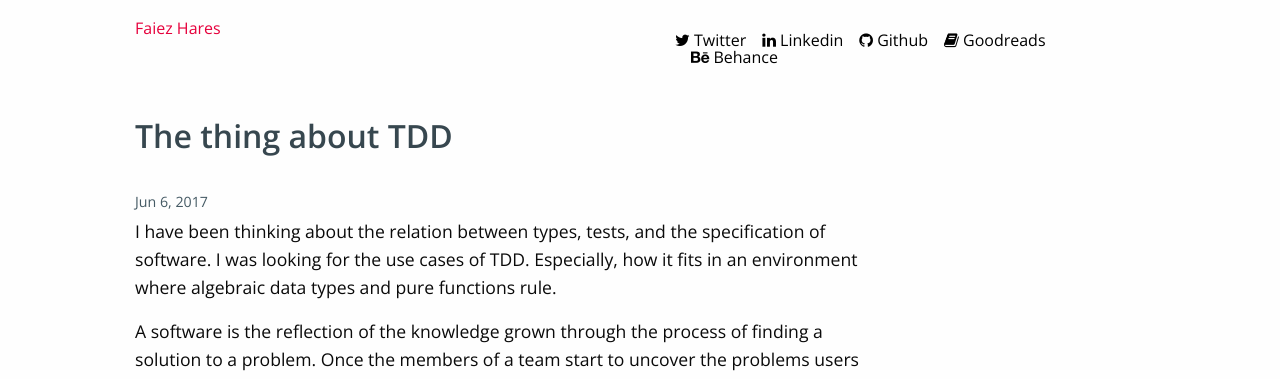
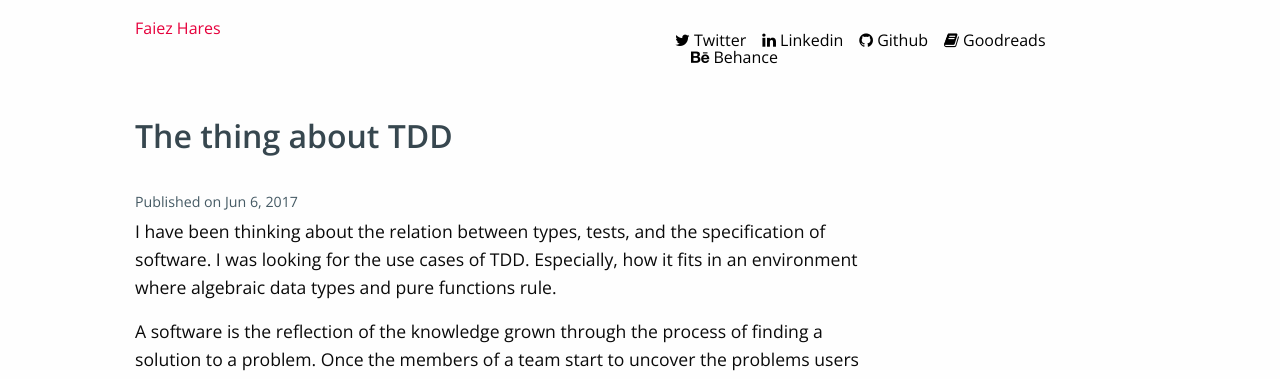
Before and after one commit to haresfaiez/haresfaiez.github.io, a Jekyll site: the page built from _posts/2017-06-06-The-thing-about-TDD.md, in a window 1280 px wide. Shown: the top 379 px of the page. Built offline with Jekyll 4.4.1, drawn with Linux system fonts in a browser that asks for light colours; comment, search, counter and statistics services are not loaded.

Commit message:
Describe the publication date for the post page

```diff
--- a/_includes/post.html
+++ b/_includes/post.html
@@ -2,10 +2,13 @@
   <header>
     <h1 itemprop="name headline" class="headline">{{ page.title }}</h1>
     <aside class="details">
-      <time class="post__meta" datetime="{{ page.date | date_to_xmlschema }}"
-	    itemprop="datePublished">
-	{{ page.date | date: "%b %-d, %Y" }}
-      </time>
+      <div>
+        <span>Published on</span>
+        <time class="post__meta" datetime="{{ page.date | date_to_xmlschema }}"
+	      itemprop="datePublished">
+	  {{ page.date | date: "%b %-d, %Y" }}
+        </time>
+      </div>
       {% if page.author %}
       <span itemprop="author" itemscope itemtype="http://schema.org/Person">
 	<span itemprop="name">
--- a/_style/custom/_spacing.scss
+++ b/_style/custom/_spacing.scss
@@ -28,7 +28,7 @@ footer {
   margin-top: $default-margin * 2;
 }
 
-h1 {
+h1, header > h1 + aside {
   margin-bottom: $vertical-margin;
 }
 
@@ -97,6 +97,9 @@ section {
 }
 
 #post {
+  header > h1 {
+    margin-bottom: $default-margin;
+  }
   h2 {
     margin-top: $vertical-margin;
   }
```
